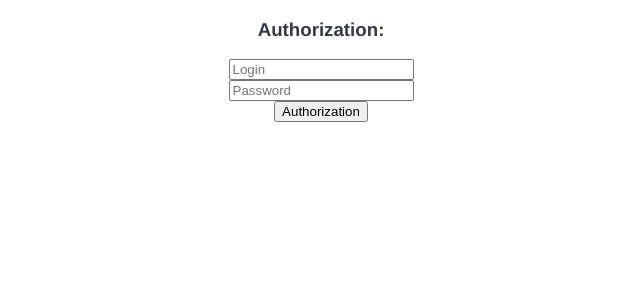
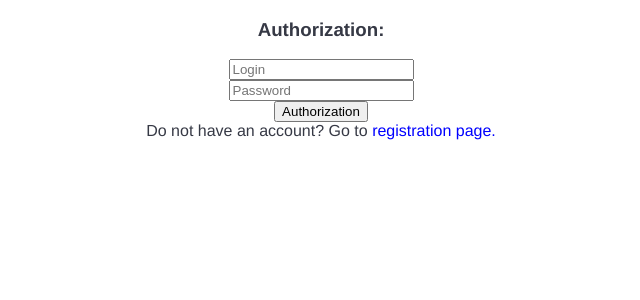
Before and after one commit to backspacev9/project-management-app, a React (Create React App) app: page /signin in a window 1280 px wide. Shown: the top 300 px of the page, without its empty margins (319-959 px from the left). Built offline with nearby package versions, Linux system fonts and the light colour scheme.

Commit message:
feat: add links to signin and signup routes

```diff
--- /dev/null
+++ b/src/pages/authorization/index.scss
@@ -0,0 +1,4 @@
+.page-link {
+  color: blue;
+  cursor: pointer;
+}
--- a/src/pages/authorization/index.tsx
+++ b/src/pages/authorization/index.tsx
@@ -1,9 +1,11 @@
 import React, { useEffect } from 'react';
 import { useForm } from 'react-hook-form';
+import { NavLink } from 'react-router-dom';
 import { fetchSignIn, setMessage } from '../../redux/auth-reducer';
 import { useAppDispatch, useAppSelector } from '../../redux/hooks';
 import { RootState } from '../../redux/store';
 import { IUserInfo } from '../../utils/auth-types';
+import './index.scss';
 
 const Authorization = () => {
   const dispatch = useAppDispatch();
@@ -54,6 +56,12 @@ const Authorization = () => {
           </button>
         </form>
         <div>{errorMessage}</div>
+        <div>
+          <span>Do not have an account? Go to </span>
+          <NavLink to="/signup">
+            <span className="page-link">registration page.</span>
+          </NavLink>
+        </div>
       </section>
     </>
   );
--- /dev/null
+++ b/src/pages/registration/index.scss
@@ -0,0 +1,4 @@
+.page-link {
+  color: blue;
+  cursor: pointer;
+}
--- a/src/pages/registration/index.tsx
+++ b/src/pages/registration/index.tsx
@@ -1,9 +1,11 @@
 import React, { useEffect } from 'react';
 import { useForm } from 'react-hook-form';
+import { NavLink } from 'react-router-dom';
 import { fetchSignIn, fetchSignUp, setMessage } from '../../redux/auth-reducer';
 import { useAppDispatch, useAppSelector } from '../../redux/hooks';
 import { RootState } from '../../redux/store';
 import { IUserInfo } from '../../utils/auth-types';
+import './index.scss';
 
 const Registration = () => {
   const dispatch = useAppDispatch();
@@ -65,6 +67,12 @@ const Registration = () => {
           </button>
         </form>
         <div>{errorMessage}</div>
+        <div>
+          <span>Already have an account? Go to </span>
+          <NavLink to="/signin">
+            <span className="page-link">authorization page.</span>
+          </NavLink>
+        </div>
       </section>
     </>
   );
```
